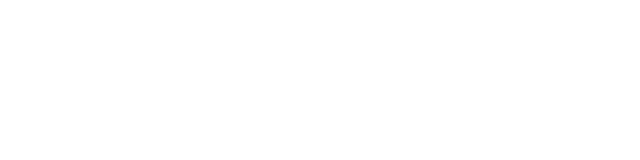
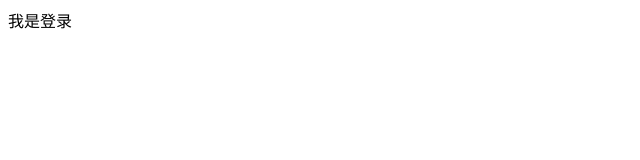
Before and after one commit to 38058990/mallmanager, a Vue app: page /#/login in a window 1280 px wide. Shown: the top 160 px of the page, without its empty margins (0-640 px from the left). Built offline with nearby package versions, Linux system fonts and the light colour scheme.

Commit message:
新建登录分支新建登录组件配置路由

```diff
--- /dev/null
+++ b/src/components/login/index.vue
@@ -0,0 +1,5 @@
+<template>
+    <div>
+        我是登录
+    </div>
+</template>
--- a/src/router/index.js
+++ b/src/router/index.js
@@ -1,12 +1,15 @@
 import Vue from 'vue'
 import Router from 'vue-router'
+import Login from '@/components/login/'
 
 Vue.use(Router)
 
 export default new Router({
   routes: [
     {
-      path: '/',
+      path: '/login',
+      name: Login,
+      component: Login
     }
   ]
 })
```
